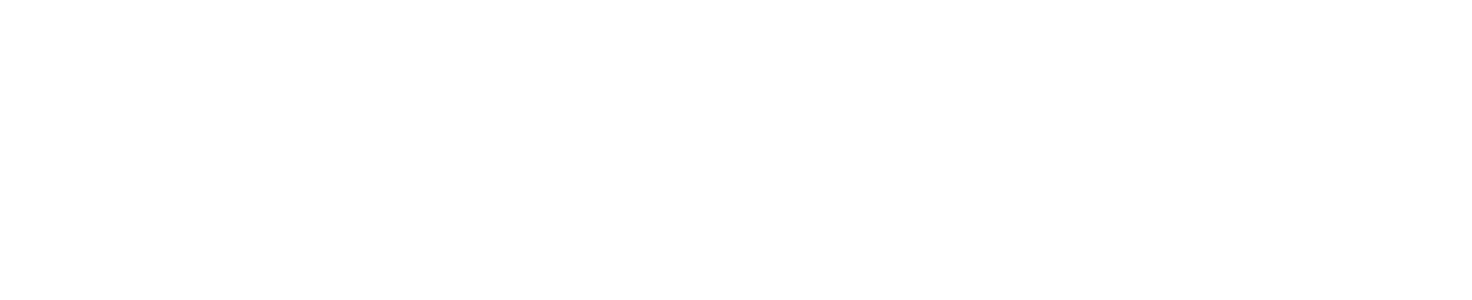
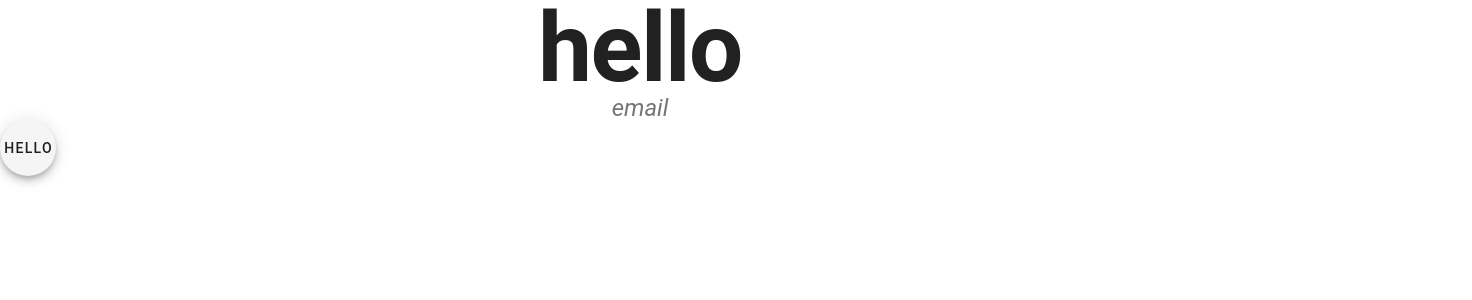
Before and after one commit to TalelMejri/project_vuetify, a Vue app: page / in a window 1280 px wide. Shown: the top 300 px of the page, 1472 px wide, since content can reach past the window. Built offline with nearby package versions, Linux system fonts and the light colour scheme; a small style sheet from the web is missing.

Commit message:
fix bugs

```diff
--- a/package.json
+++ b/package.json
@@ -7,7 +7,7 @@
     "build": "vue-cli-service build"
   },
   "dependencies": {
-    "@mdi/font": "5.9.55",
+    "@mdi/font": "^5.9.55",
     "core-js": "^3.8.3",
     "roboto-fontface": "*",
     "vue": "^2.6.14",
--- a/src/App.vue
+++ b/src/App.vue
@@ -1,6 +1,15 @@
 <template>
   <v-app>
+
+
     <navbar></navbar>
+    <span  class="d-flex justify-center font-weight-bold display-4 ">hello</span>
+    <v-icon>email</v-icon>
+    <div>
+
+      <v-btn  fab class="hidden-md-only">hello</v-btn>
+    </div>
+    <router-view></router-view>
   </v-app>
 </template>
 
--- a/src/components/Navbar.vue
+++ b/src/components/Navbar.vue
@@ -1,3 +1,11 @@
 <template>
+    <nav>
 
+    </nav>
 </template>
+
+<script>
+export default {
+    name:'navbar'
+}
+</script>
```
Also changed, not shown: 1 other file (tests, documents, lock files or other folders).
